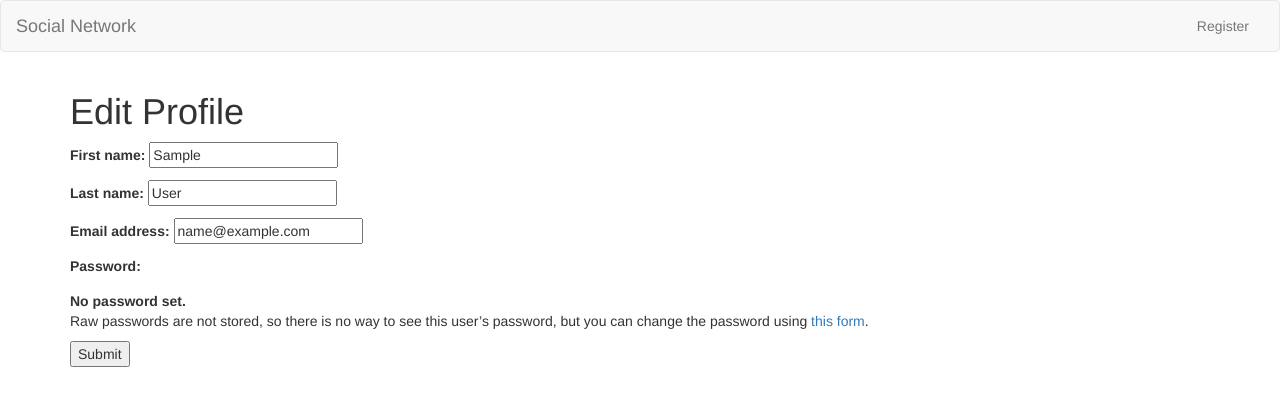
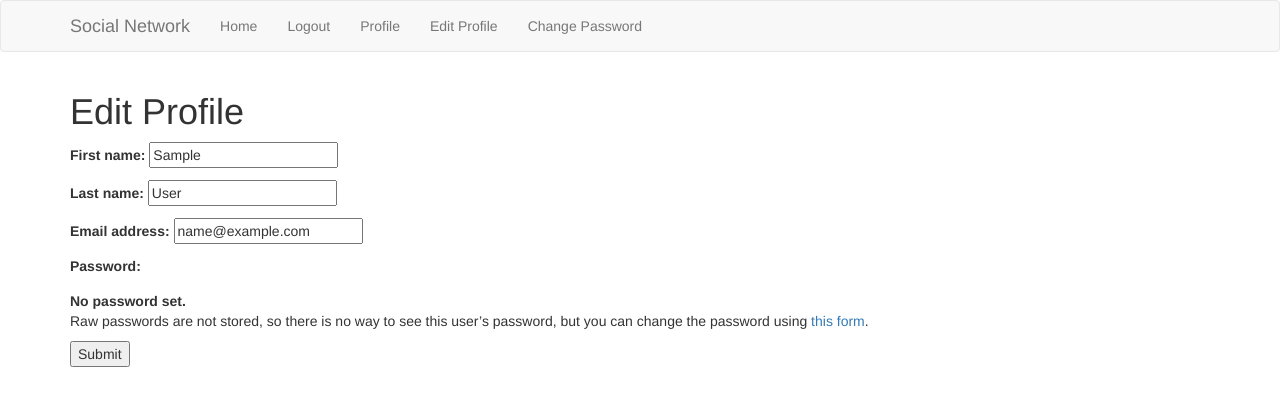
Before and after one commit to djangoman18feb/tutorial, a Django app: page /account/profile/edit/ in a window 1280 px wide. Shown: the top 406 px of the page. Run offline with Django 3.2, Linux system fonts and the light colour scheme; the visitor is signed in with stand-in values (Sample User, id 1); some libraries are stand-ins or nearby versions.

Commit message:
Middleware successfully implemented!, need to customise all Django templates next

```diff
--- /dev/null
+++ b/accounts/templates/accounts/home.html
@@ -0,0 +1,6 @@
+{% extends 'base.html' %}
+{% block body %}
+    <div class="container">
+        <h1>Welcome to Home</h1>
+    </div>
+{% endblock %}
--- a/accounts/templates/accounts/logout.html
+++ b/accounts/templates/accounts/logout.html
@@ -3,6 +3,6 @@
     <div class="container">
     <h1>Logged Out</h1>
         <p>You are Successfully Logged Out</p>
-        <a href="{% url 'accounts:home' %}">Home</a>
+        <a href="{% url 'home' %}">Home</a>
     </div>
 {% endblock %}
--- a/accounts/templates/base.html
+++ b/accounts/templates/base.html
@@ -9,7 +9,7 @@
 </head>
 <body>
 <nav class="navbar navbar-default">
-    <div class="container-fluid">
+    <div class="container">
         <div class="navbar-header">
             <button type="button" class="navbar-toggle collapsed" data-toggle="collapse" data-target="#navbar" aria-expanded="false" aria-controls="navbar">
                 <span class="icon-bar"></span>
@@ -19,9 +19,21 @@
             <a class="navbar-brand" href="#">Social Network</a>
         </div>
         <div id="navbar" class="navbar-collapse collapse">
+            {% if user.is_authenticated %}
+            <ul class="nav navbar-nav">
+                <li><a href="/account">Home</a></li>
+                <li><a href="/account/logout">Logout</a></li>
+                <li><a href="/account/profile">Profile</a></li>
+                <li><a href="/account/profile/edit">Edit Profile</a></li>
+                <li><a href="/account/change-password">Change Password</a></li>
+            </ul>
+            {% else %}
             <ul class="nav navbar-nav navbar-right">
-                <li><a href="#">Register</a></li>
+                <li><a href="/account/login">Login</a></li>
+                <li><a href="/account/reset_password">Reset Password</a></li>
+                <li><a href="/account/register">Register</a></li>
             </ul>
+            {% endif %}
         </div>
     </div>
 </nav>
--- a/accounts/urls.py
+++ b/accounts/urls.py
@@ -17,8 +17,9 @@ urlpatterns = [
     url(r'^profile/$', views.view_profile, name='view_profile'),
     url(r'^profile/edit/$', views.edit_profile, name='edit_profile'),
     url(r'^change-password/$', views.change_password, name='change_password'),
-    url(r'^reset-password/$', password_reset, name='reset_password'),
+    url(r'^reset_password/$', password_reset, name='reset_password'),
     url(r'^reset_password/done/$', password_reset_done, name='password_reset_done'),
     url(r'^reset_password/confirm/(?P<uidb64>[0-9A-Za-z]+)-(?P<token>.+)/$',
     password_reset_confirm, name='password_reset_confirm'),
+    url(r'^reset_password/complete/$',password_reset_complete, name='password_reset_complete'),
 ]
--- a/accounts/views.py
+++ b/accounts/views.py
@@ -2,11 +2,11 @@ from django.shortcuts import HttpResponse, render, redirect
 from .forms import RegistrationForm, EditProfileForm
 from django.contrib.auth.forms import PasswordChangeForm
 from django.contrib.auth import update_session_auth_hash
+
 # Create your views here.
 
 def home(request):
-    return HttpResponse('i am home')
-
+    return render(request, template_name='accounts/home.html')
 
 def register(request):
     if request.method == 'POST':
--- /dev/null
+++ b/tutorial/login_middleware.py
@@ -0,0 +1,37 @@
+import re
+from django.conf import settings
+from django.shortcuts import redirect
+from django.contrib.auth import logout
+from django.shortcuts import reverse
+
+EXEMPT_URLS = [re.compile(settings.LOGIN_URL.lstrip('/'))]
+
+if hasattr(settings,'LOGIN_EXEMPT_URLS'):
+    EXEMPT_URLS += [re.compile(url) for url in settings.LOGIN_EXEMPT_URLS]
+
+
+class LoginRequiredMiddleware:
+
+    def __init__(self, get_response):
+        self.get_response = get_response
+
+    def __call__(self, request):
+        response = self.get_response(request)
+        return response
+
+    def process_view(self, request, view_func, view_args, view_kwargs):
+        assert hasattr(request, 'user')
+        path = request.path_info.lstrip('/')
+        #
+        # if not request.user.is_authenticated():
+        #     if not any(url.match(path) for url in EXEMPT_URLS):
+        #         return redirect(settings.LOGIN_URL)
+        if path==reverse(viewname='logout').lstrip('/'):
+            logout(request)
+        url_is_exempt = any(url.match(path) for url in EXEMPT_URLS)
+        if request.user.is_authenticated() and url_is_exempt:
+            return redirect(settings.LOGIN_REDIRECT_URL)
+        elif request.user.is_authenticated() or url_is_exempt:
+            return None
+        else:
+            return redirect(settings.LOGIN_URL)
```
Also changed, not shown: tutorial/settings.py (+10 -0 lines).
